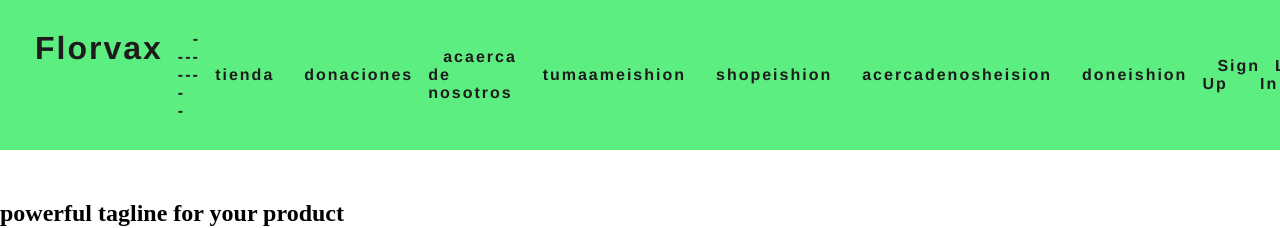
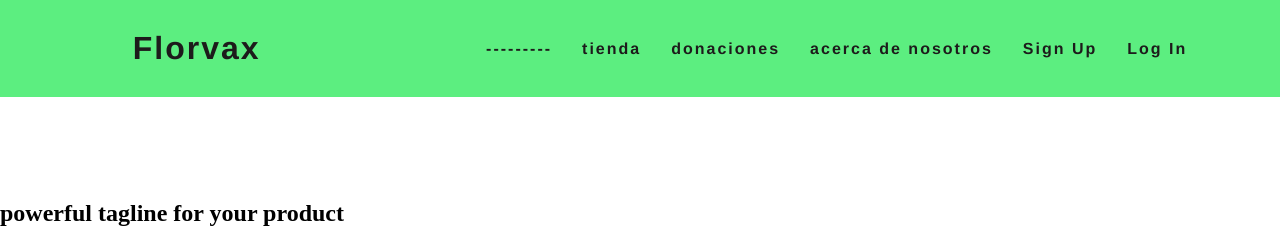
Before and after one commit to PatosZapatos/FlorVax, a PHP site: page /pag1.php in a window 1280 px wide. Shown: the top 228 px of the page. Run offline with PHP 8.4, Linux system fonts and the light colour scheme.

Commit message:
efqwf
123

```diff
--- a/paginaprincipal/pag1.php
+++ b/paginaprincipal/pag1.php
@@ -14,12 +14,7 @@
                 <li><a href="#">---------</a></li>
 				<li><a href="#">tienda</a></li>
 				<li><a href="#">donaciones</a></li>
-				<li><a href="#">acaerca de nosotros</a></li>
-                <li><a href="#">tumaameishion</a></li>
-				<li><a href="#">shopeishion</a></li>
-				<li><a href="#">acercadenosheision</a></li>
-				<li><a href="#">doneishion</a></li>
-
+				<li><a href="#">acerca de nosotros</a></li>
 				<li><a href="../bootstrap/register/register.php">Sign Up</a></li>
 				<li><a href="../bootstrap/sign-in/sign-in.php">Log In</a></li>
 			</ul>
```
